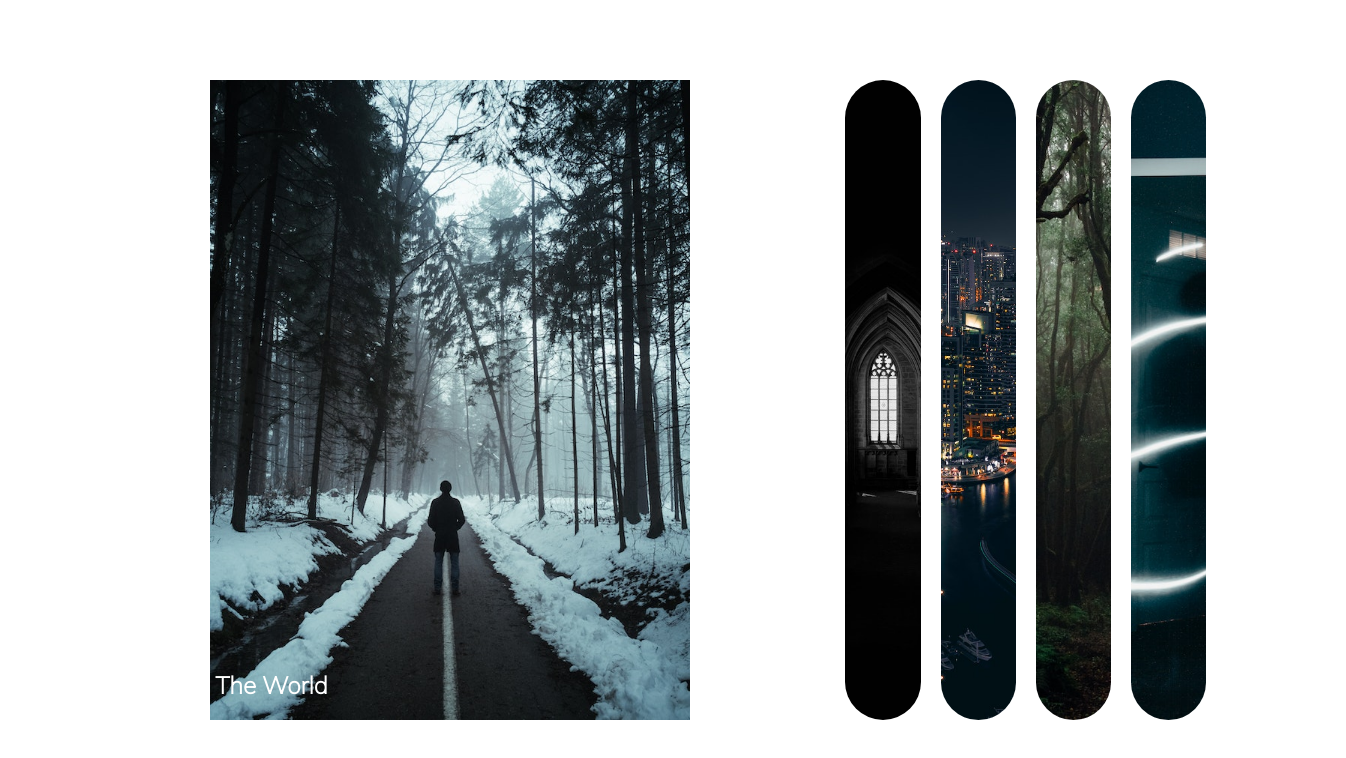
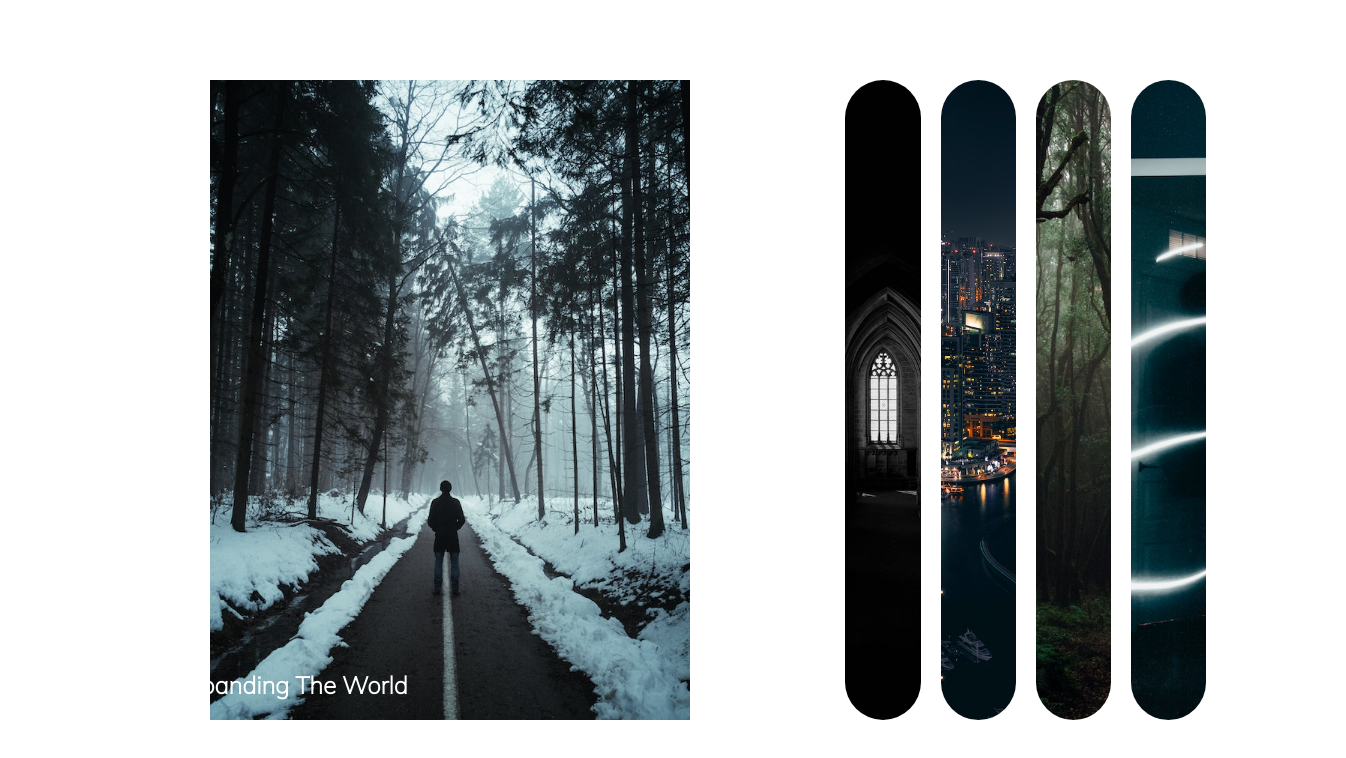
Before and after one commit to Benziza/Expanding-Cards-, a plain HTML site: page index.html in a window 1280 px wide. Shown: the whole page, 1346 px wide, since content can reach past the window. Drawn offline with Linux system fonts and the light colour scheme.

Commit message:
Fix problem of panel h3

```diff
--- a/style.css
+++ b/style.css
@@ -34,7 +34,7 @@ body {
   font-size: 24px;
   position: absolute;
   bottom: 20px;
-  left: 20px;
+  left: 100px;
   margin: 0;
   opacity: 0;
 }
```
